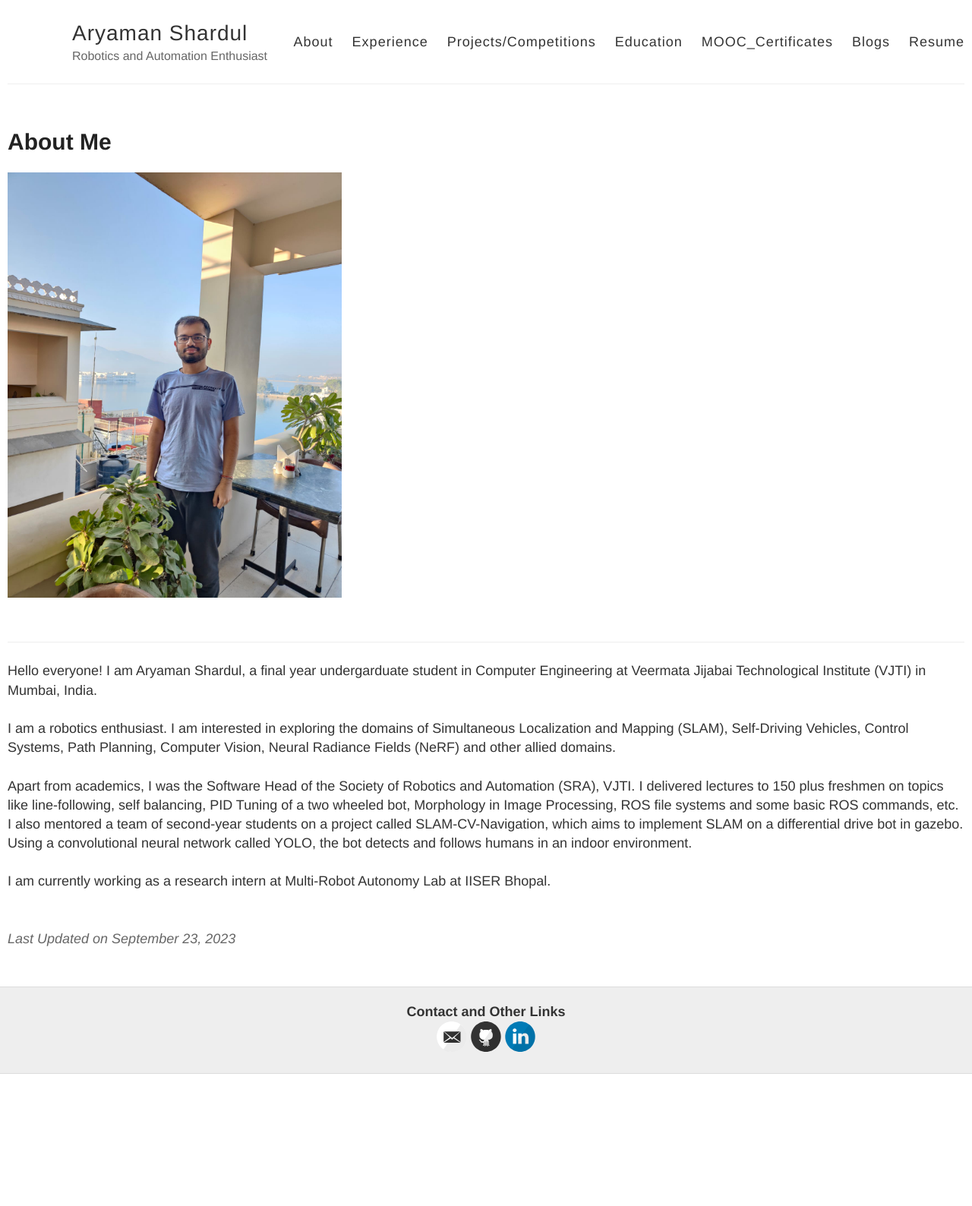
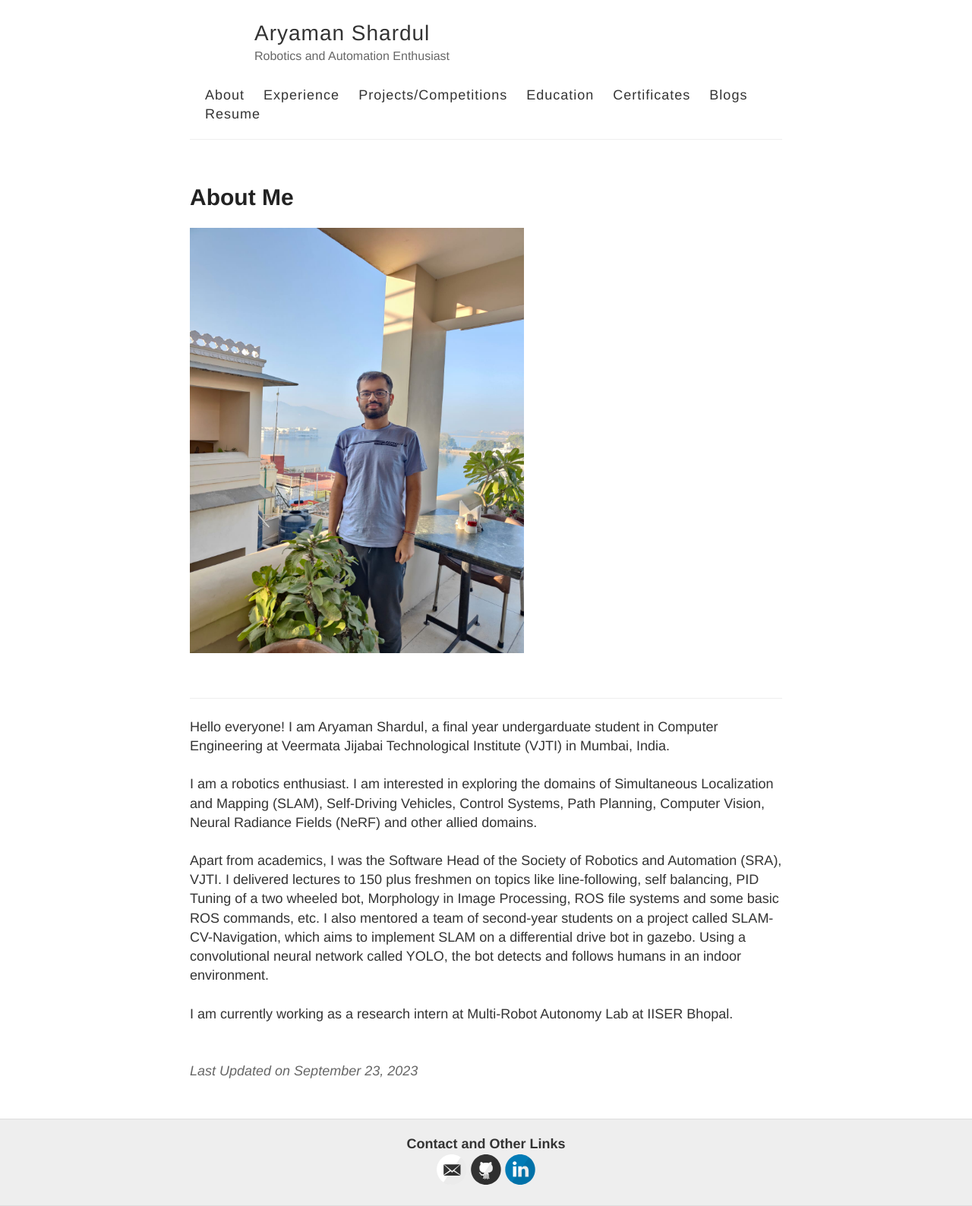
Before and after one commit to Aryaman22102002/Aryaman22102002.github.io, a Jekyll site: the page built from index.html, in a window 1280 px wide. Shown: the whole page at 76% size. Built offline with Jekyll 4.4.1, drawn with Linux system fonts in a browser that asks for light colours; before the commit the page ends 1414 px from its top, so only the background shows below that.

Commit message:
Minor Update

```diff
--- a/_layouts/default.html
+++ b/_layouts/default.html
@@ -32,7 +32,7 @@
                     <a href="{{ site.baseurl }}/work_experience">Experience</a>
                     <a href="{{ site.baseurl }}/projects">Projects/Competitions</a>
                     <a href="{{ site.baseurl }}/education">Education</a>
-                    <a href="{{ site.baseurl }}/MOOC_Certificates_List">MOOC_Certificates</a>
+                    <a href="{{ site.baseurl }}/MOOC_Certificates_List">Certificates</a>
                     <a href="{{ site.baseurl }}/blogs">Blogs</a>
                     <a href="{{ site.baseurl }}/Resume/Aryaman_Shardul_CV.pdf">Resume</a>
                 </nav>
--- a/style.scss
+++ b/style.scss
@@ -25,7 +25,7 @@ body {
 
 .container {
   margin: 0 auto;
-  max-width: 2000px;
+  max-width: 800px;
   padding: 0 10px;
   width: 100%;
 }
```
